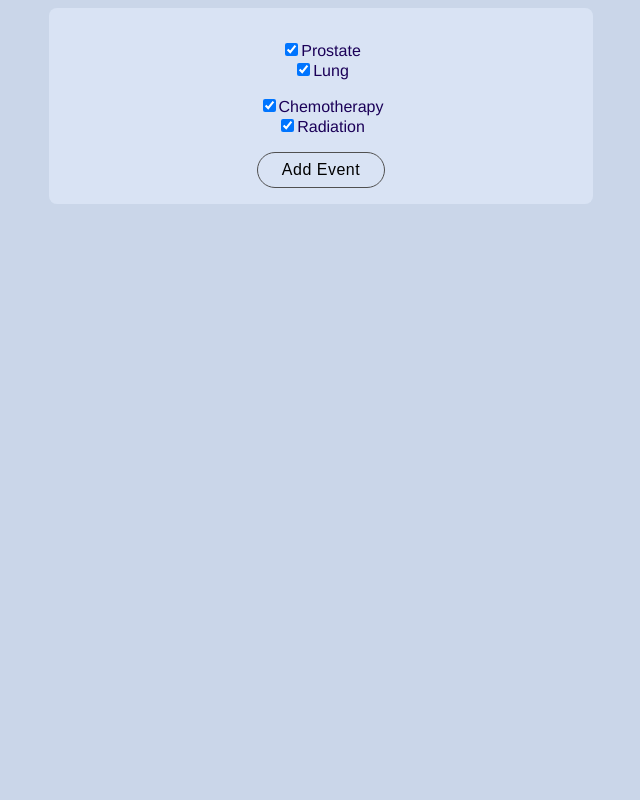
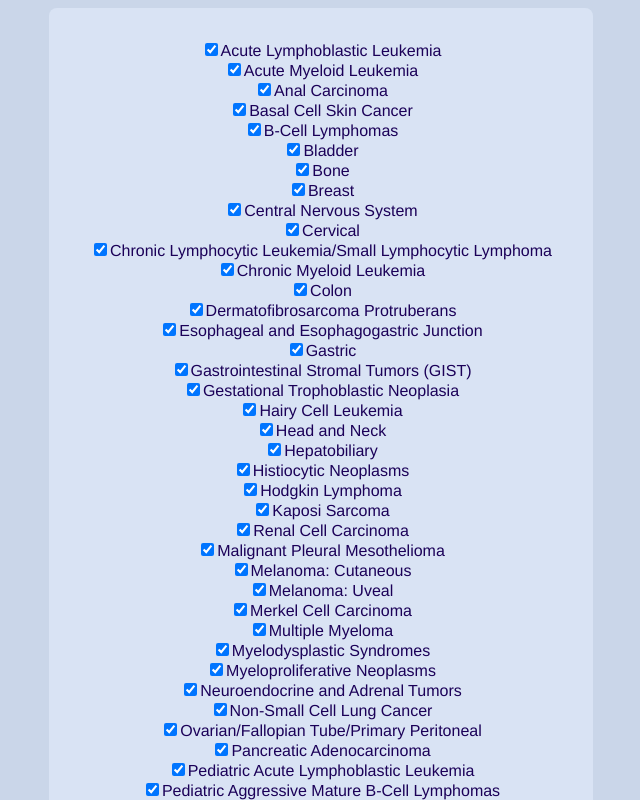
Before and after one commit to dan-knight/OncHx, a React (Create React App) app: page / in a window 1280 px wide. Both pictures are taken after typing "Sample", "Sample123" into the empty fields and a click on the button "Add Treatment". Shown: the top 800 px of the page, without its empty margins (319-959 px from the left). Built offline with nearby package versions, Linux system fonts and the light colour scheme.

Commit message:
Add actual data for events and cancer/treatment types

```diff
--- a/src/App.js
+++ b/src/App.js
@@ -4,6 +4,8 @@ import { BrowserRouter as Router, Switch, Route, Redirect } from 'react-router-d
 import TreatmentInput from './components/TreatmentInput';
 import EventLog from './components/EventLog';
 import Login from './components/Login';
+
+import { defaultEvents } from './defaultData';
 
 export default function App() {
   const [user, setUser] = useState('');
@@ -12,12 +14,7 @@ export default function App() {
   function getEvents() {
     const stored = JSON.parse(localStorage.getItem('events'));
 
-    return stored ? stored.map(e => ({...e, date: new Date(e.date)})) : [
-      {
-        user: 'patient', cancerType: 'Prostate', date: new Date(2020, 4, 15), treatmentType: 'Chemotherapy',
-        details: 'Lorem ipsum dolor sit amet, consectetur adipiscing elit. In turpis ante, elementum sed ligula ac, scelerisque cursus magna.'
-      }
-    ];
+    return stored ? stored.map(e => ({...e, date: new Date(e.date)})) : defaultEvents();
   };
 
   function login(event) {
--- a/src/components/EventLog.jsx
+++ b/src/components/EventLog.jsx
@@ -3,6 +3,8 @@ import { Link } from "react-router-dom";
 
 import useExpand from "../hooks/useExpand";
 import FilterMenu from "./FilterMenu";
+
+import { cancerTypes, treatmentTypes } from "../defaultData.jsx";
 
 export default function EventLog({ allEvents, user }) {
   const [events, setEvents] = useState({});
@@ -10,8 +12,8 @@ export default function EventLog({ allEvents, user }) {
   const [expandedYears, showHideYear] = useExpand();
 
   const defaultFilters = {
-    cancerType: new Set(['Prostate', 'Lung']),
-    treatmentType: new Set(['Chemotherapy', 'Radiation'])
+    cancerType: new Set(cancerTypes()),
+    treatmentType: new Set(treatmentTypes())
   };
   const [filters, setFilters] = useState(defaultFilters);
 
--- /dev/null
+++ b/src/defaultData.jsx
@@ -0,0 +1,96 @@
+export const cancerTypes = () => ([
+  'Acute Lymphoblastic Leukemia',
+  'Acute Myeloid Leukemia',
+  'Anal Carcinoma',
+  'Basal Cell Skin Cancer',
+  'B-Cell Lymphomas',
+  'Bladder',
+  'Bone',
+  'Breast',
+  'Central Nervous System',
+  'Cervical',
+  'Chronic Lymphocytic Leukemia/Small Lymphocytic Lymphoma',
+  'Chronic Myeloid Leukemia',
+  'Colon',
+  'Dermatofibrosarcoma Protruberans',
+  'Esophageal and Esophagogastric Junction',
+  'Gastric',
+  'Gastrointestinal Stromal Tumors (GIST)',
+  'Gestational Trophoblastic Neoplasia',
+  'Hairy Cell Leukemia',
+  'Head and Neck',
+  'Hepatobiliary',
+  'Histiocytic Neoplasms',
+  'Hodgkin Lymphoma',
+  'Kaposi Sarcoma',
+  'Renal Cell Carcinoma',
+  'Malignant Pleural Mesothelioma',
+  'Melanoma: Cutaneous',
+  'Melanoma: Uveal',
+  'Merkel Cell Carcinoma',
+  'Multiple Myeloma',
+  'Myelodysplastic Syndromes',
+  'Myeloproliferative Neoplasms',
+  'Neuroendocrine and Adrenal Tumors',
+  'Non-Small Cell Lung Cancer',
+  'Ovarian/Fallopian Tube/Primary Peritoneal',
+  'Pancreatic Adenocarcinoma',
+  'Pediatric Acute Lymphoblastic Leukemia',
+  'Pediatric Aggressive Mature B-Cell Lymphomas',
+  'Pediatric Hodgkin Lymphoma',
+  'Penile',
+  'Primary Cutaneous Lymphomas',
+  'Prostate',
+  'Rectal',
+  'Retinoblastoma',
+  'Rhabdomyosarcoma',
+  'Small Bowel Adenocarcinoma',
+  'Small Cell Lung',
+  'Soft Tissue Sarcoma',
+  'Squamous Cell Skin',
+  'Systemic Light Chain Amyloidosis',
+  'Systemic Mastocytosis',
+  'T-Cell Lymphomas',
+  'Testicular Cancer',
+  'Thymomas and Thymic Carcinomas',
+  'Thyroid Carcinoma',
+  'Uterine Neoplasms',
+  'Vaginal',
+  'Vulvar',
+  'Waldenstrom Macroglobulinemia/Lymphoplasmacytic Lymphoma',
+  'Wilms Tumor (Nephroblastoma)',
+  'Other'
+]);
+
+export const treatmentTypes = () => ([
+  'Chemotherapy',
+  'Radiation Therapy',
+  'Surgery',
+  'Immunotherapy',
+  'Stem Cell/Bone Marrow Transplant',
+  'Hormone Therapy',
+  'Interventional Radiology'
+]);
+
+export const defaultEvents = () => ([
+  {
+    user: 'patient', cancerType: 'Prostate', date: new Date(2020, 10, 15), treatmentType: 'Chemotherapy',
+    details: 'Lorem ipsum dolor sit amet, consectetur adipiscing elit. In turpis ante, elementum sed ligula ac, scelerisque cursus magna.'
+  },
+  {
+    user: 'patient', cancerType: 'Prostate', date: new Date(2020, 10, 18), treatmentType: 'Radiation Therapy',
+    details: 'Lorem ipsum dolor sit amet'
+  },
+  {
+    user: 'patient', cancerType: 'Bone', date: new Date(2020, 10, 18), treatmentType: 'Radiation Therapy',
+    details: 'Lorem ipsum dolor sit amet, consectetur adipiscing elit.'
+  },
+  {
+    user: 'patient', cancerType: 'Prostate', date: new Date(2021, 1, 18), treatmentType: 'Radiation Therapy',
+    details: 'Lorem ipsum dolor sit amet'
+  },
+  {
+    user: 'patient', cancerType: 'Bone', date: new Date(2021, 1, 8), treatmentType: 'Radiation Therapy',
+    details: 'Lorem ipsum dolor sit amet, consectetur adipiscing elit.'
+  }
+]);
```
